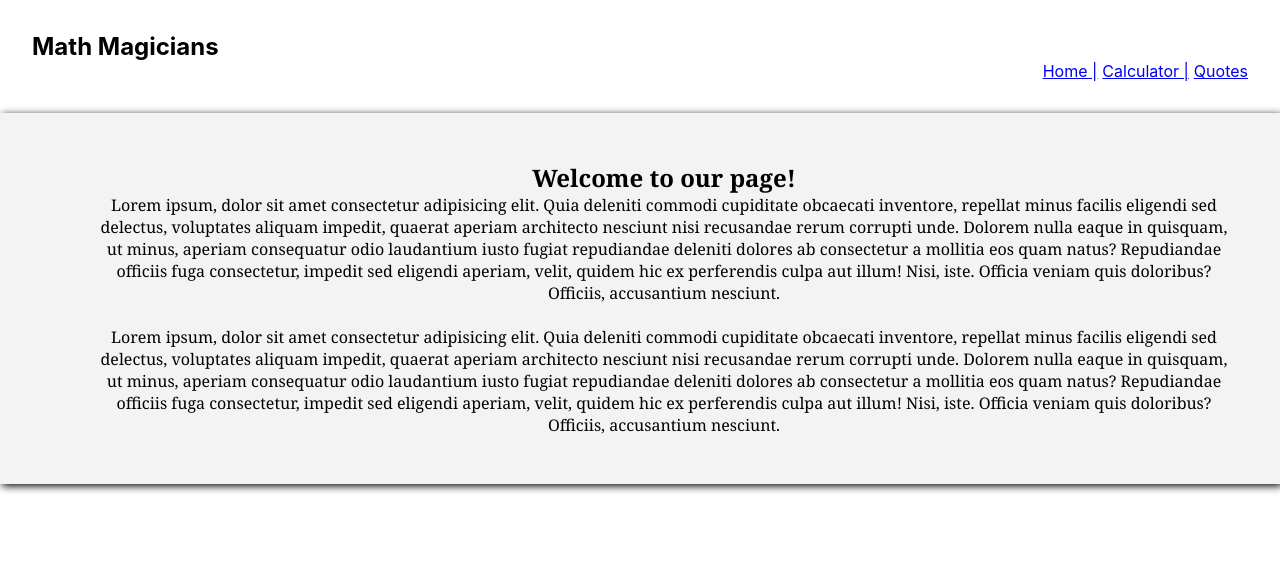
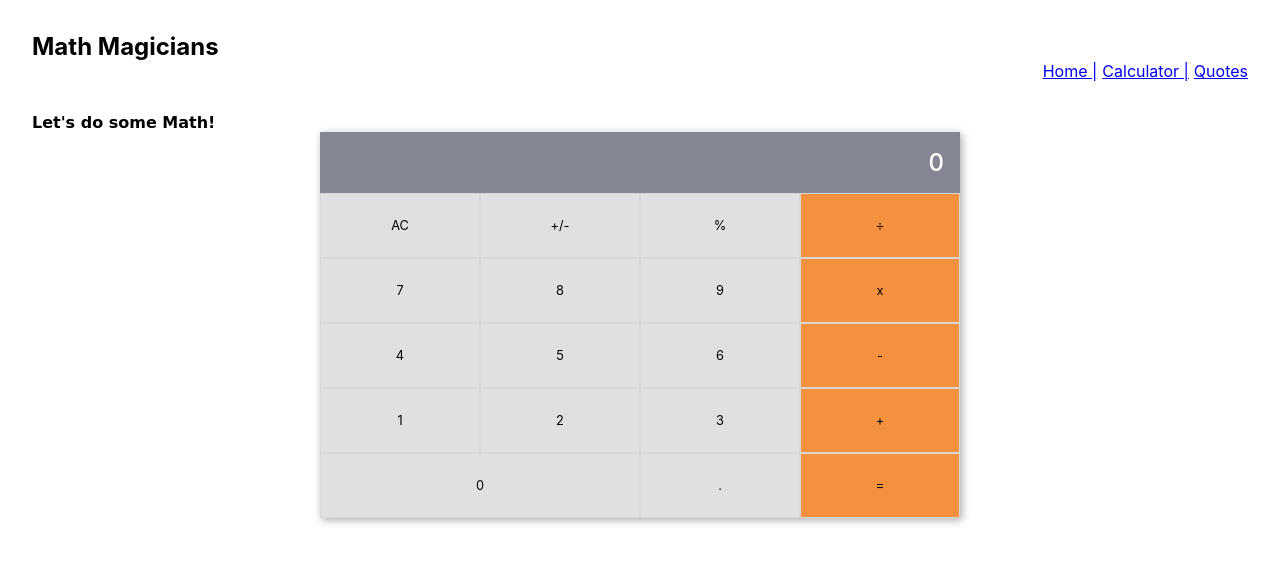
Before and after one commit to apt2tell/math-magicians, a React (Create React App) app: page / in a window 1280 px wide. Shown: the top 562 px of the page. Built offline with nearby package versions, Linux system fonts and the light colour scheme.

Commit message:
Modify the routes

```diff
--- a/src/App.js
+++ b/src/App.js
@@ -11,9 +11,9 @@
   <div className="App">
     <NavBar />
     <Routes>
-      <Route path="/" element={<Home />} />
+      <Route path="/" element={<Calculator />} />
       <Route path="/quotes" element={<Quotes />} />
-      <Route path="/calculator" element={<Calculator />} />
+      <Route path="/calculator" element={<Home />} />
     </Routes>
   </div>
 );
--- a/src/components/Calculator.css
+++ b/src/components/Calculator.css
@@ -24,7 +24,7 @@
   width: 25%;
   padding: 1.5rem;
   background: rgb(224, 224, 224);
-  font-size: 0.6rem;
+  font-size: 0.8rem;
   border: 1px solid rgb(215, 215, 215);
   text-align: center;
 }
```
